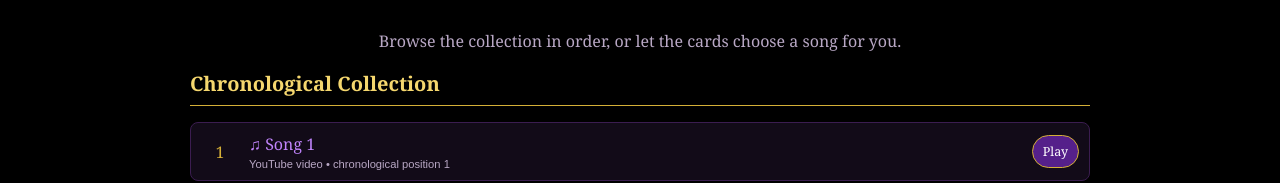
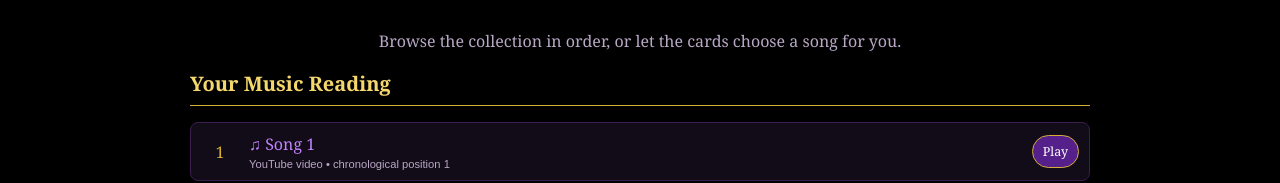
Before and after one commit to thezeusest/waltrizney, a plain HTML site: page index.html in a window 1280 px wide. Shown: the part 539-722 px from the top of the page. Drawn offline with Linux system fonts and the light colour scheme.

Commit message:
Fix section heading in main content

```diff
--- a/index.html
+++ b/index.html
@@ -13,7 +13,7 @@
   <section class="top-area"><a class="donate" href="https://venmo.com/u/YOUR_VENMO_USERNAME" target="_blank" rel="noopener">♥ Donate</a><h1>✦ WALT RIZNEY ✦</h1><div class="tagline">Mix'N'Mojo</div></section>
   <section class="player-dock"><div class="player-wrap"><div id="player"></div></div><div id="now-playing">Now playing: MEGA MIX'N'MOJO Intro</div></section>
   <nav class="controls" aria-label="Music controls"><button id="previous-song" class="skip" type="button" aria-label="Previous song">«</button><button id="random-song" type="button">Random</button><button id="whack-track" type="button">Whack-A-Track</button><button id="draw-cards" type="button">CARDS</button><button id="next-song" class="skip" type="button" aria-label="Next song">»</button></nav>
-  <main><p class="intro">Browse the collection in order, or let the cards choose a song for you.</p><section id="reading" hidden><h2>Your Music Reading</h2><div id="cards"></div></section><section><h2>Chronological Collection</h2><div id="song-list"></div></section></main>
+  <main><p class="intro">Browse the collection in order, or let the cards choose a song for you.</p><section id="reading" hidden><h2>Your Music Reading</h2><div id="cards"></div></section><section><h2>Your Music Reading</h2><div id="song-list"></div></section></main>
   <script src="https://www.youtube.com/iframe_api"></script>
   <script>
     // EDIT YOUR SONGS HERE. Keep one YouTube URL on each line.
```
